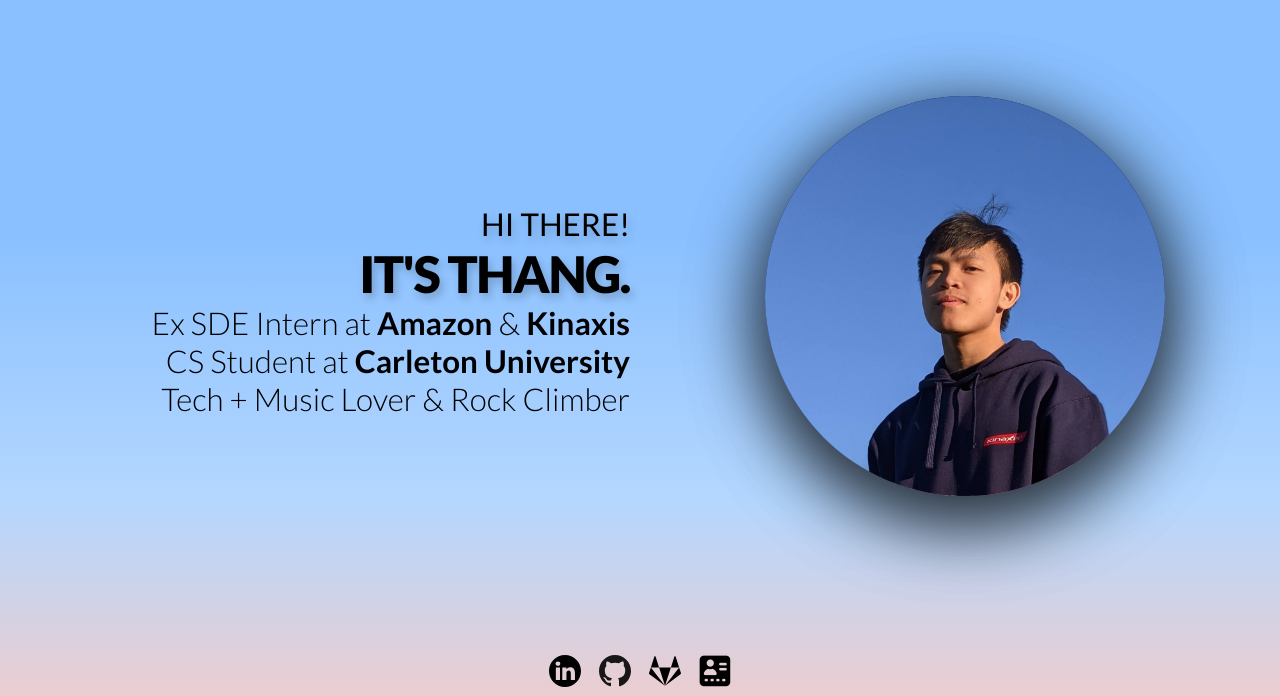
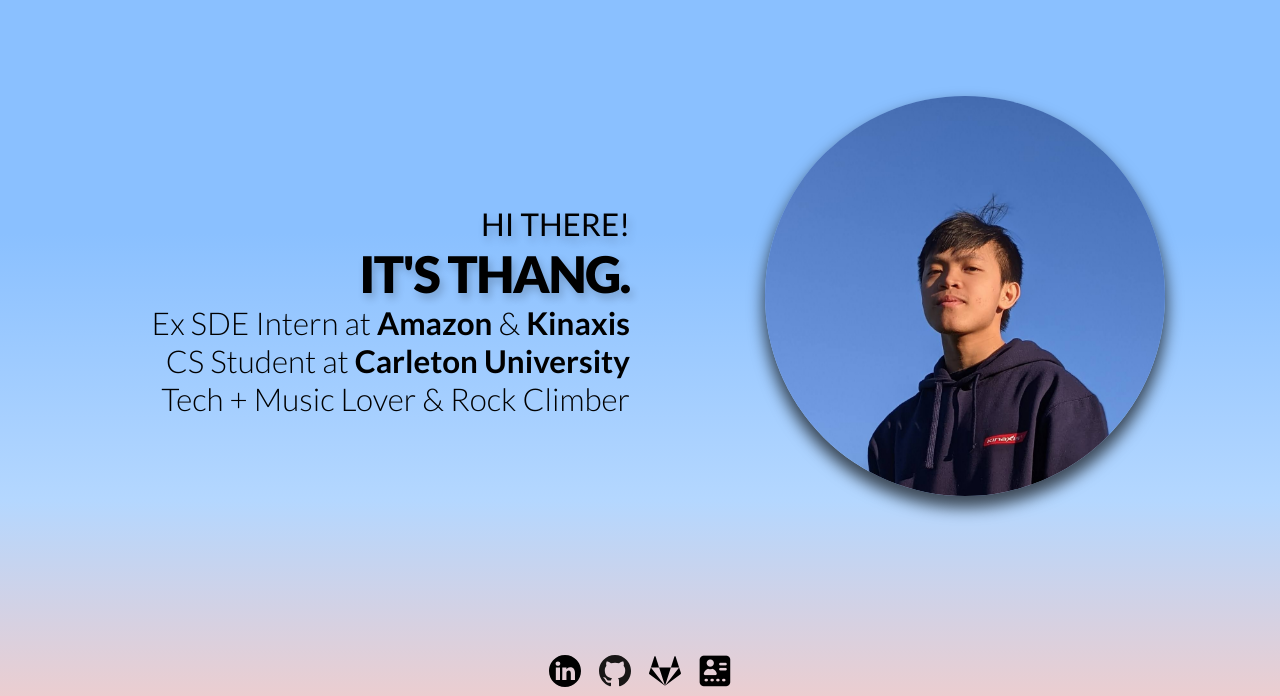
Before and after one commit to ThangMinhCao/personal_portfolio, a React (Create React App) app: page / in a window 1280 px wide. Shown: the part 104-800 px from the top of the page. Built offline with nearby package versions, Linux system fonts and the light colour scheme.

Commit message:
Cleanup comments and add hover effect for portrait

```diff
--- a/src/App.css
+++ b/src/App.css
@@ -1,5 +1,5 @@
 :root {
-  --addition-bottom: 100px;
+  --social-link-height: 50px;
 }
 
 * {
@@ -14,13 +14,11 @@
   display: flex;
   min-height: 100vh;
   flex-direction: column;
-  /* position: relative; */
   justify-content: space-between;
 }
 
 .container {
   height: 100vh;
-  /* width: 100%; */
   position: fixed;
   bottom: 0;
 
@@ -55,7 +53,7 @@
 }
 
 .image-cropper {
-  box-shadow: rgba(0, 0, 0, 0.56) 0px 22px 70px 4px;
+  box-shadow: rgba(0, 0, 0, 0.66) 0px 10px 15px 2px;
   height: 400px;
   width: 400px;
   border-radius: 50%;
@@ -98,7 +96,6 @@
     flex-direction: column;
     padding-top: 6vh;
     padding-bottom: 5vh;
-    /* padding: 30px; */
   }
 
   .image-cropper {
@@ -109,7 +106,6 @@
   }
 
   .image-container {
-    /* flex: 0; */
     margin: 30px;
   }
 }
@@ -126,20 +122,17 @@
 	}
 }
 
-@keyframes flip {
+@keyframes float {
   0% {
-    transform: rotateY(0deg);
-	}
-	25% {
-    transform: rotateY(20deg);
+    transform: translateY(0px);
+    box-shadow: rgba(0, 0, 0, 0.66) 0px 10px 15px 2px;
   }
   50% {
-    transform: rotateY(0deg);
-	}
-	75% {
-    transform: rotateY(-20deg);
+    transform: translateY(-20px);
+    box-shadow: rgba(0, 0, 0, 0.46) 0px 40px 40px 2px;
   }
   100% {
-    transform: rotateY(0deg);
+    transform: translateY(0px);
+    box-shadow: rgba(0, 0, 0, 0.66) 0px 10px 15px 2px;
   }
 }
--- a/src/components/CardItem/CardItem.css
+++ b/src/components/CardItem/CardItem.css
@@ -1,7 +1,6 @@
 .card {
   display: flex;
   flex-direction: column;
-  /* min-height: 150px; */
   background: rgba(255, 255, 255, 0.8);
   border-radius: 10px;
   margin-bottom: 30px;
@@ -11,7 +10,6 @@
   transition: color 0.1s;
   cursor: default;
   box-shadow: rgba(0, 0, 0, 0.25) 0px 25px 50px -12px;
-  /* transition: height 200ms ease-in-out; */
 }
 
 .card:hover {
--- a/src/components/SocialLinks/SocialLinks.css
+++ b/src/components/SocialLinks/SocialLinks.css
@@ -1,6 +1,5 @@
 .links {
   position: absolute;
-  /* bottom: var(--addition-bottom); */
   bottom: 0;
   left: 50%;
   right: 50%;
--- a/src/sections/Education/Education.css
+++ b/src/sections/Education/Education.css
@@ -5,27 +5,10 @@
   position: sticky;
   top: 0;
   /* scroll-snap-align: start; */
-
-  /* box-shadow: 0 0 5px 10px #ffa58e; */
 }
 
 .floating {
   animation: float 2s infinite ease-in-out;
-}
-
-@keyframes float {
-  0% {
-    transform: translateY(10px);
-    box-shadow: rgba(0, 0, 0, 0.66) 0px 10px 15px 2px;
-  }
-  50% {
-    transform: translateY(-20px);
-    box-shadow: rgba(0, 0, 0, 0.46) 0px 40px 40px 2px;
-  }
-  100% {
-    transform: translateY(10px);
-    box-shadow: rgba(0, 0, 0, 0.66) 0px 10px 15px 2px;
-  }
 }
 
 .text {
--- a/src/sections/Experience/Experience.css
+++ b/src/sections/Experience/Experience.css
@@ -6,7 +6,6 @@
   background: #62bb8e;
 
   position: sticky;
-  /* top: 0; */
   padding-bottom: 20px;
   /* scroll-snap-align: start; */
 }
--- a/src/sections/Hero/Hero.css
+++ b/src/sections/Hero/Hero.css
@@ -4,11 +4,13 @@
   background: linear-gradient(0deg, #ffa58e, #ffcabf, #b4d7ff, #8ac0ff, #8ac0ff, #75b5ff, #57a5ff);
   background-size: 200% 200%;
   animation: gradient 5s ease infinite;
-  /* height: calc(100vh + 100px); */
 
   position: sticky;
   top: 0;
-  /* padding-bottom: 100px; */
+
+  .image-cropper:hover {
+    animation: float 1s ease-in-out infinite;
+  }
 }
 
 .text-right {
@@ -23,21 +25,9 @@
   object-fit: cover;
 }
 
-.flipper {
-  transition: 0.6s;
-  transform-style: preserve-3d;
-  position: relative;
-  /* animation: flip 3s linear infinite; */
-}
-
 .front, .back {
     backface-visibility: hidden;
     position: absolute;
     top: 0;
     left: 0;
 }
-
-/* .flipper:hover { */
-  /* transform: rotateY(180deg); */
-  /* animation: flip 3s linear infinite; */
-/* } */
--- a/src/sections/Hero/Hero.js
+++ b/src/sections/Hero/Hero.js
@@ -1,7 +1,6 @@
 import Section from "../../components/Section";
 import { Title, LightText, MediumText } from "../../components/Typography";
-import portrait1 from "../../assets/portraits/1.jpg";
-import portrait2 from "../../assets/portraits/2.jpg";
+import portrait from "../../assets/portraits/1.jpg";
 import SocialLinks from "../../components/SocialLinks/SocialLinks";
 import "./Hero.css";
 
@@ -25,13 +24,8 @@ const Hero = () => {
           </div>
 
           <div className="image-container">
-            <div className="flipper">
-              <div className="image-cropper front">
-                  <img className="image" alt="Portrait" src={portrait1} />
-              </div>
-              <div className="image-cropper">
-                  <img className="image" alt="Portrait" src={portrait2} />
-              </div>
+            <div className="image-cropper">
+              <img className="image" alt="Portrait" src={portrait} />
             </div>
           </div>
         </div>
--- a/src/sections/Projects/Projects.css
+++ b/src/sections/Projects/Projects.css
@@ -2,12 +2,11 @@
   display: flex;
   flex-direction: column;
   align-items: center;
-  /* background: linear-gradient(-135deg,#69c7e4,#51a5be,#4b8ca5); */
   background: linear-gradient(#62bb8e,#59a981,#519975,#458464);
 
   position: sticky;
   top: 0;
-  padding-bottom: 20px;
+  padding-bottom: var(--social-link-height);
 }
 
 .main-projects-container {
@@ -42,10 +41,6 @@
 }
 
 @media only screen and (max-width: 1000px) {
-  .project-list, .project-container {
-    padding: 10px;
-  }
-
   .project-list {
     flex-basis: 1000px;
     grid-template-columns: none;
```
Lines whose indentation alone changed are shown as unchanged.
